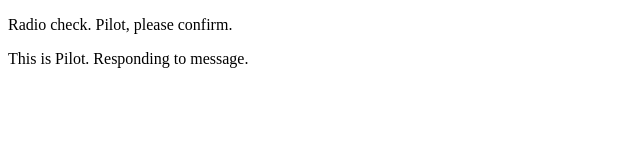
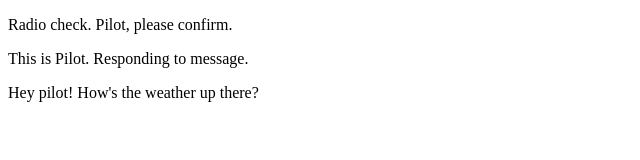
Before and after one commit to getinthecodeshinji/Communication-Log, a plain HTML site: page index.html in a window 1280 px wide. Shown: the whole page, without its empty margins (0-640 px from the left). Drawn offline with Linux system fonts and the light colour scheme.

Commit message:
Updated index file with third line of communication.

```diff
--- a/index.html
+++ b/index.html
@@ -7,5 +7,7 @@
         <p>Radio check. Pilot, please confirm.</p>
 
         <p>This is Pilot. Responding to message.</p>
+
+        <p>Hey pilot! How's the weather up there?</p>
     </body>
 </html>
```
